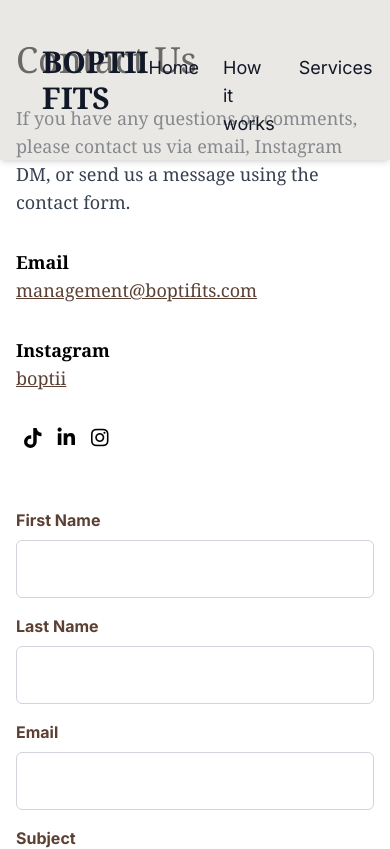
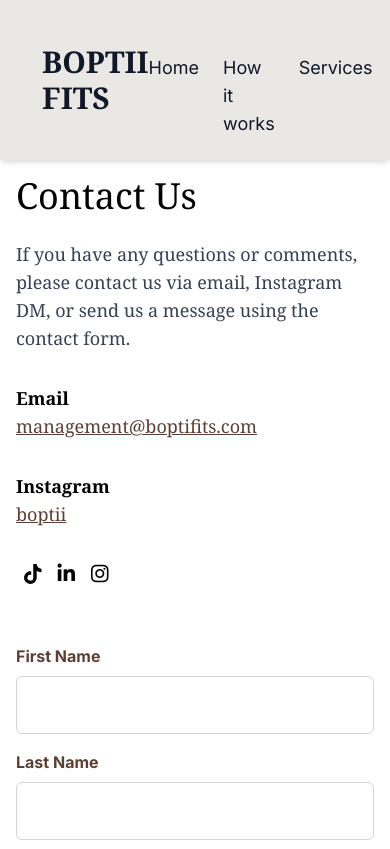
Before and after one commit to HikmaAnwar/boptii-fitss, a Next.js app: page /contact in a window 390 px wide. Shown: the top 849 px of the page. Built offline with nearby package versions, Linux system fonts and the light colour scheme.

Commit message:
fix: minor change

```diff
--- a/src/app/contact/page.jsx
+++ b/src/app/contact/page.jsx
@@ -42,7 +42,7 @@ const Contact = () => {
   return (
     <div className="bg-white">
       <div className="flex flex-col lg:flex-row">
-        <div className="mt-10 lg:mt-56 mx-4 lg:mx-10 font-serif text-black lg:w-1/2">
+        <div className="mt-44 lg:mt-56 mx-4 lg:mx-10 font-serif text-black lg:w-1/2">
           <h1 className="text-black text-4xl lg:text-5xl mb-6 lg:mb-10">
             Contact Us
           </h1>
```
